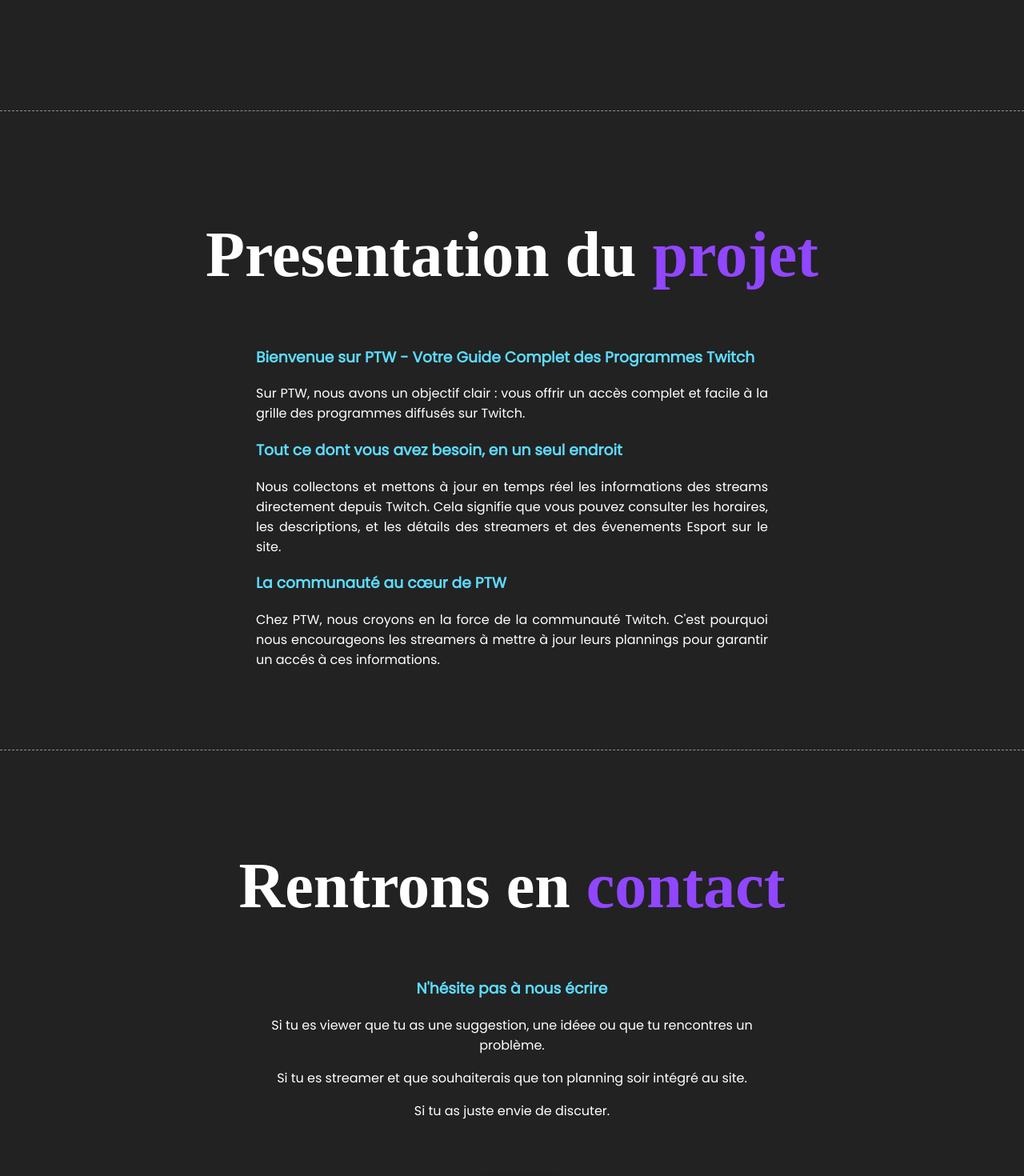
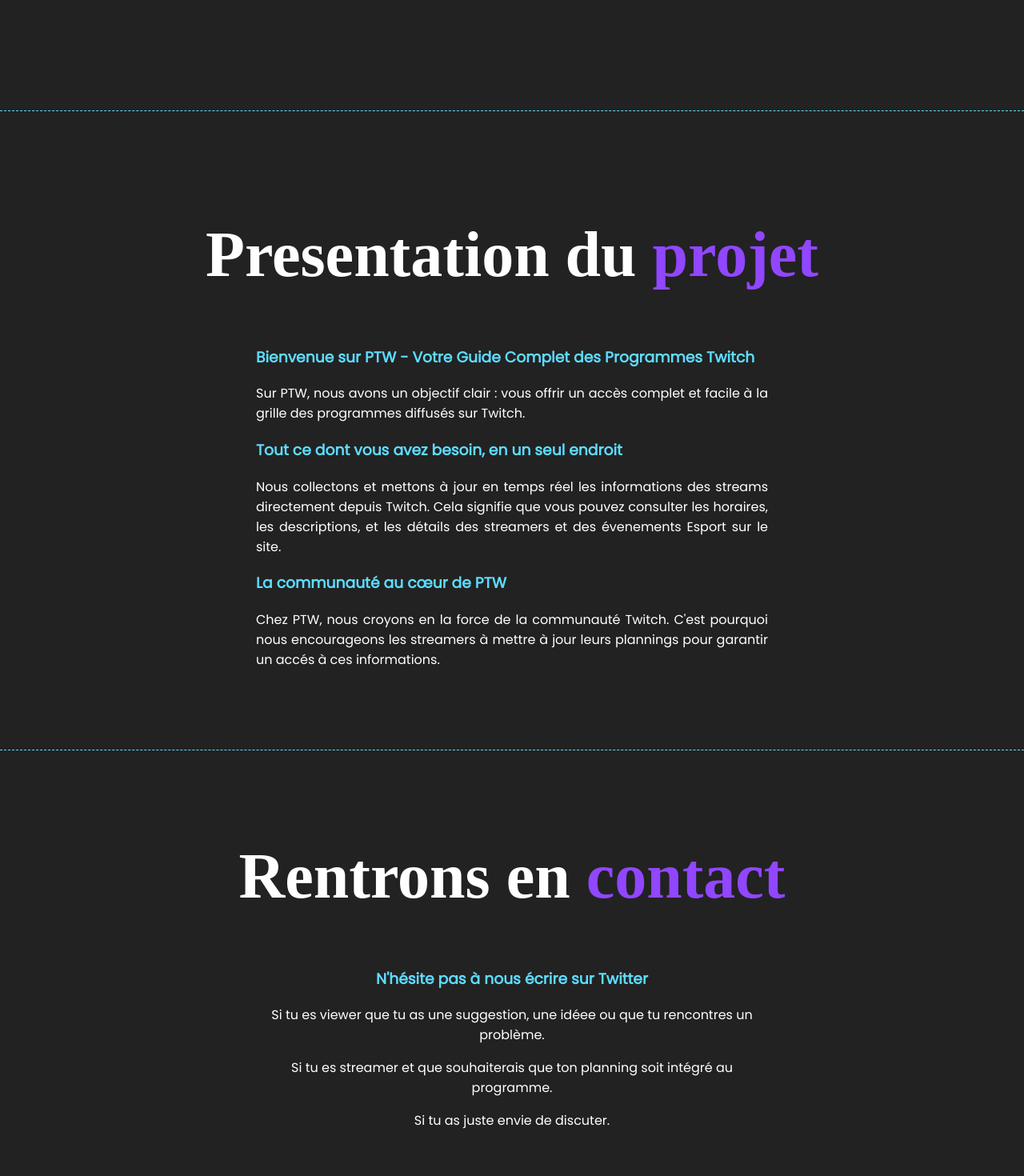
Before and after one commit to madenian/ffs-front, a Next.js app: page / in a window 1280 px wide. Shown: the part 760-2230 px from the top of the page at 80% size. Built offline with nearby package versions, Linux system fonts and the light colour scheme; no server answers; a web font is replaced by a local one.

Commit message:
ajout fade sur la home

```diff
--- a/components/Home.js
+++ b/components/Home.js
@@ -9,6 +9,8 @@
 import DateHourSelector from "./DateHourSelector";
 import DatePicker from "./DatePicker";
 import { serverAdress } from "../ffs-tools";
+import Fade from 'react-reveal/Fade';
+import Zoom from 'react-reveal/Zoom';
 
 
 function Home() {
@@ -125,9 +127,13 @@
 
         <DateHourSelector selectedTime={selectedTime}></DateHourSelector>
         <div className={styles.ScheduleGrid}>
+        <Zoom>
           {isLoading ? <Loading /> : ScheduleCard}
+        </Zoom>
         </div>
+
       </main>
+      <Fade top cascade>
       <div className={styles.presentation} id="presentation">
         <h2 className={styles.title}>Presentation du <span className={styles.secondWord}>projet</span></h2>
         <div className={styles.presentationContainer}>
@@ -151,17 +157,19 @@
           </p>
         </div>
       </div>
+      </Fade>
+      <Fade top cascade>
       <div className={styles.contact} id="contact">
         <h2 className={styles.title}>Rentrons en <span className={styles.secondWord}>contact</span></h2>
         <div className={styles.contactContainer}>
-          <h3>N'hésite pas à nous écrire</h3>
+          <h3>N'hésite pas à nous écrire sur Twitter</h3>
           <p>
             Si tu es viewer que tu as une suggestion, une idéee ou que tu
             rencontres un problème.
           </p>
           <p>
-            Si tu es streamer et que souhaiterais que ton planning soir intégré
-            au site.
+            Si tu es streamer et que souhaiterais que ton planning soit intégré
+            au programme.
           </p>
           <p>Si tu as juste envie de discuter.</p>
           <div style={styles.twitterContainer}>
@@ -173,6 +181,7 @@
           </div>
         </div>
       </div>
+      </Fade>
       <footer className={styles.footer}>
         Programme Twitch - ©PTW - Pensé et créé par Adrien et Thibaud
       </footer>
--- a/components/Nav.js
+++ b/components/Nav.js
@@ -36,11 +36,7 @@
     >
       <div className={styles.navBarLogo}>
         <Link href="/">
-          <img
-            src="./logo.png"
-            alt="logo"
-            className={`${styles.logoImg} ${styles.rotateOnHover}`}
-          />
+          <img src="./logo.png" alt="logo" className={styles.logoImg} />
         </Link>
       </div>
 
@@ -65,7 +61,7 @@
         </li>
         <li
           className={`${styles.navBarItem} ${
-            styles.slideInDown4
+            styles.slideInDown3
           } ${isLinkActive("/TopLive")}`}
         >
           <Link href="/TopLive">
@@ -74,20 +70,12 @@
         </li>
         {showPres ? (
           <>
-            <li
-              className={`${styles.navBarItem} ${
-                styles.slideInDown4
-              }`}
-            >
+            <li className={`${styles.navBarItem} ${styles.slideInDown4}`}>
               <ScrollLink to="presentation" smooth={true} duration={500}>
                 <span onClick={handleShowLinks}>Présentation</span>
               </ScrollLink>
             </li>
-            <li
-              className={`${styles.navBarItem} ${
-                styles.slideInDown3
-              }`}
-            >
+            <li className={`${styles.navBarItem} ${styles.slideInDown5}`}>
               <ScrollLink to="contact" smooth={true} duration={500}>
                 <span onClick={handleShowLinks}>Contact</span>
               </ScrollLink>
--- a/package.json
+++ b/package.json
@@ -25,6 +25,7 @@
     "react-dom": "18.1.0",
     "react-horizontal-datepicker": "^2.0.3",
     "react-redux": "^8.1.2",
+    "react-reveal": "^1.2.2",
     "react-scroll": "^1.8.9",
     "redux-persist": "^6.0.0"
   },
--- a/styles/DateHourSelector.module.css
+++ b/styles/DateHourSelector.module.css
@@ -8,7 +8,7 @@
     padding-top: 50px;
 }
 .Slider{
-    color:#6441a5;
+    color:#5ddcff;
     padding-top:50px;
     padding-bottom:50px;
 
--- a/styles/DatePicker.module.css
+++ b/styles/DatePicker.module.css
@@ -2,8 +2,6 @@
     display: flex;
     width: 100%;
     background: inherit;
-
-
 
 }
 
@@ -82,7 +80,7 @@
 }
 
 .dayLabel {
-    font-size: 12px;
+    font-size: 9px;
     margin: 4px 0 0 0;
 }
 
--- a/styles/Home.module.css
+++ b/styles/Home.module.css
@@ -67,8 +67,8 @@
   justify-content: center;
   height: 100%;
   min-height: 100vh;
-  border-top: 1px dashed rgba(255, 255, 255, 0.5);
-  border-bottom: 1px dashed rgba(255, 255, 255, 0.5);
+  border-top: 1px dashed #5ddcff;
+  border-bottom: 1px dashed #5ddcff;
 }
 
 .presentationContainer {
@@ -133,5 +133,7 @@
 .footer {
   color: white;
   text-align: center;
+  height: 50px;
+  padding-bottom: 30px;
 
 }
--- a/styles/Nav.module.css
+++ b/styles/Nav.module.css
@@ -164,10 +164,10 @@
     margin-bottom: 15px;
     transition: all 0.8s ease-out;
   }
-  /* .showNav .slideInDown2 {
+  .showNav .slideInDown2 {
       margin-bottom: 15px;
       transition: all 0.9s ease-out;
-    } */
+    }
   .showNav .slideInDown3 {
     margin-bottom: 15px;
     transition: all 1s ease-out;
```
Also changed, not shown: 1 other file (tests, documents, lock files or other folders).
